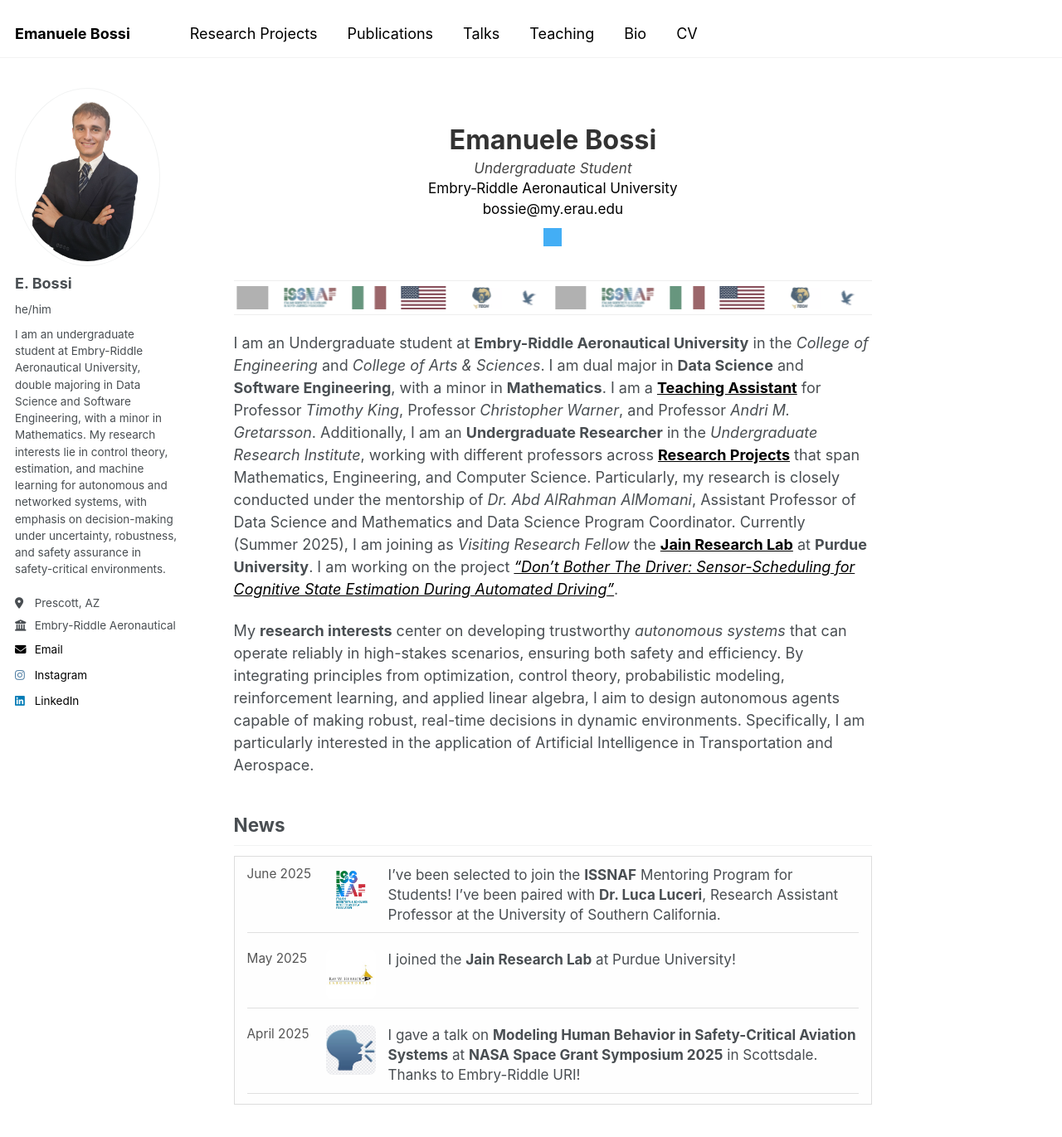
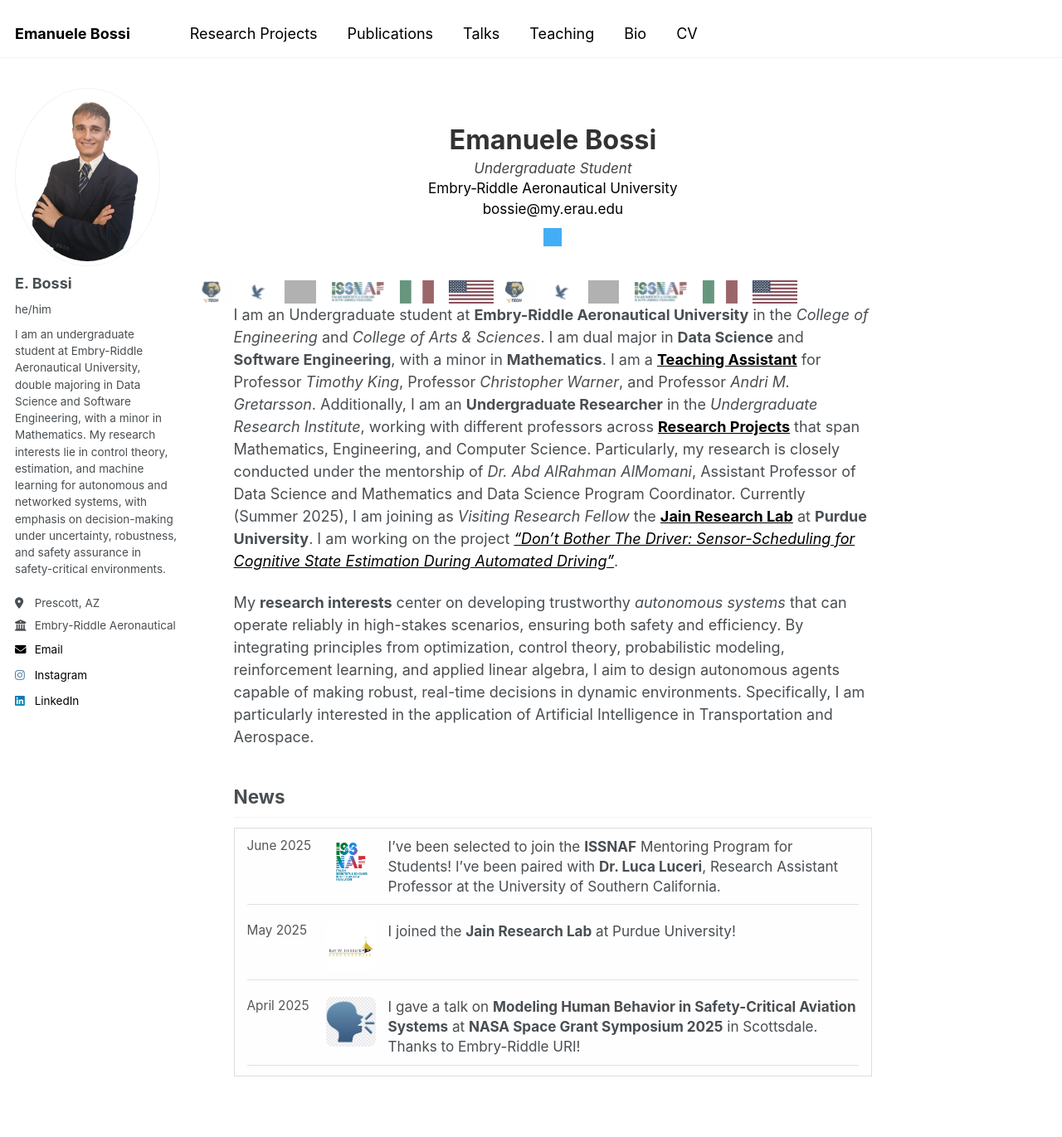
Before and after one commit to bossiemanuele/bossiemanuele.github.io, a Jekyll site: the page built from _pages/about.md, in a window 1280 px wide and 1400 px high. Shown: the top 1371 px of the window at 83% size. Built offline with Jekyll 4.4.1, drawn with Linux system fonts in a browser that asks for light colours; grey boxes are pictures that could not be loaded.

Commit message:
Update about.md

```diff
--- a/_pages/about.md
+++ b/_pages/about.md
@@ -77,23 +77,16 @@
 </style>
 
 <!-- 🔄 Auto-scrolling Mini Banner -->
-<div class="mini-banner-container">
-  <div class="mini-banner-track">
-    <!-- Add logo images or emojis here -->
+<div class="mini-banner-track">
+  <div class="mini-banner-content">
     <img src="/images/wvu_logo.webp" alt="WVU" />
     <img src="/images/erau_logo.png" alt="ERAU" />
     <img src="/images/purdue_logo.png" alt="Purdue" />
     <img src="/images/issnaf_logo_2.png" alt="ISSNAF" />
     <img src="/images/italia_flag.webp" alt="Italy" />
     <img src="/images/usa_flag.webp" alt="USA" />
-
-    <img src="/images/wvu_logo.webp" alt="WVU" />
-    <img src="/images/erau_logo.png" alt="ERAU" />
-    <img src="/images/purdue_logo.png" alt="Purdue" />
-    <img src="/images/issnaf_logo_2.png" alt="ISSNAF" />
-    <img src="/images/italia_flag.webp" alt="Italy" />
-    <img src="/images/usa_flag.webp" alt="USA" />
-
+  </div>
+  <div class="mini-banner-content">
     <img src="/images/wvu_logo.webp" alt="WVU" />
     <img src="/images/erau_logo.png" alt="ERAU" />
     <img src="/images/purdue_logo.png" alt="Purdue" />
@@ -102,6 +95,7 @@
     <img src="/images/usa_flag.webp" alt="USA" />
   </div>
 </div>
+
 
 <style>
 .mini-banner-container {
@@ -115,11 +109,14 @@
 
 .mini-banner-track {
   display: flex;
+  width: max-content;
+  animation: scroll-mini 40s linear infinite;
+}
+
+.mini-banner-content {
+  display: flex;
+  gap: 18px;
   align-items: center;
-  gap: 18px;
-  white-space: nowrap;
-  font-size: 0.95em;
-  animation: scroll-mini 20s linear infinite;
 }
 
 .mini-banner-track img {
```
